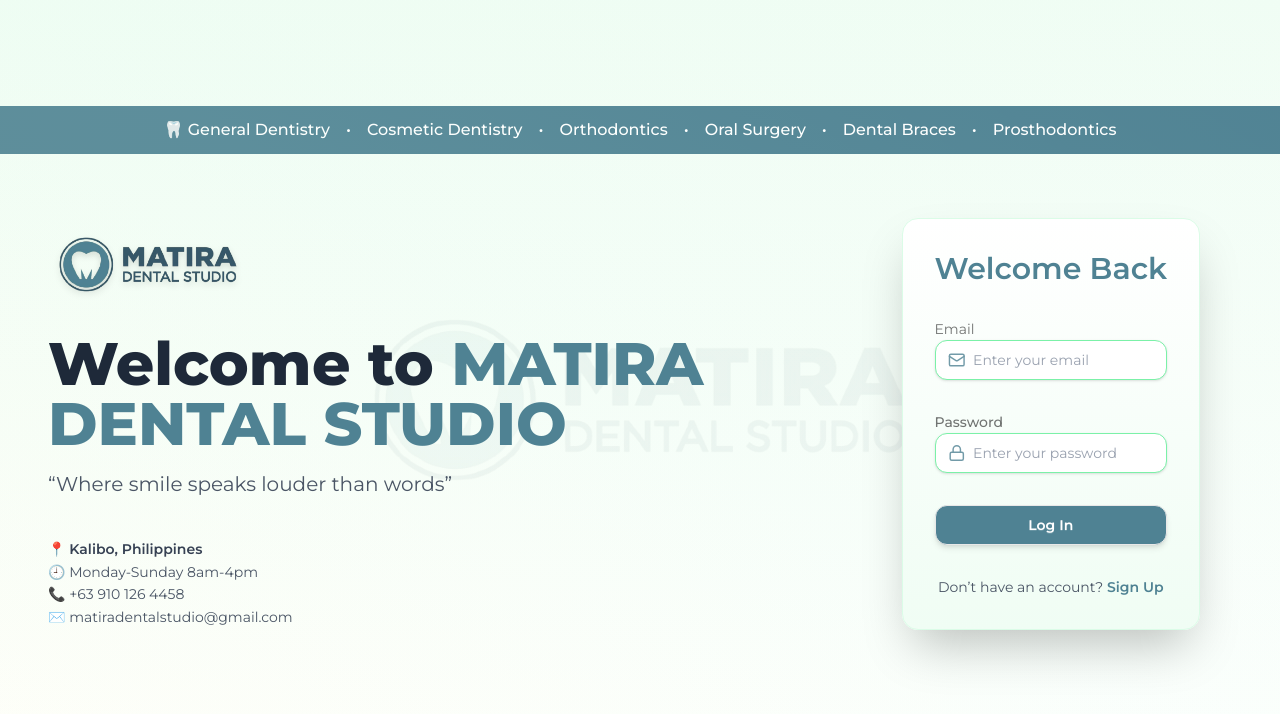
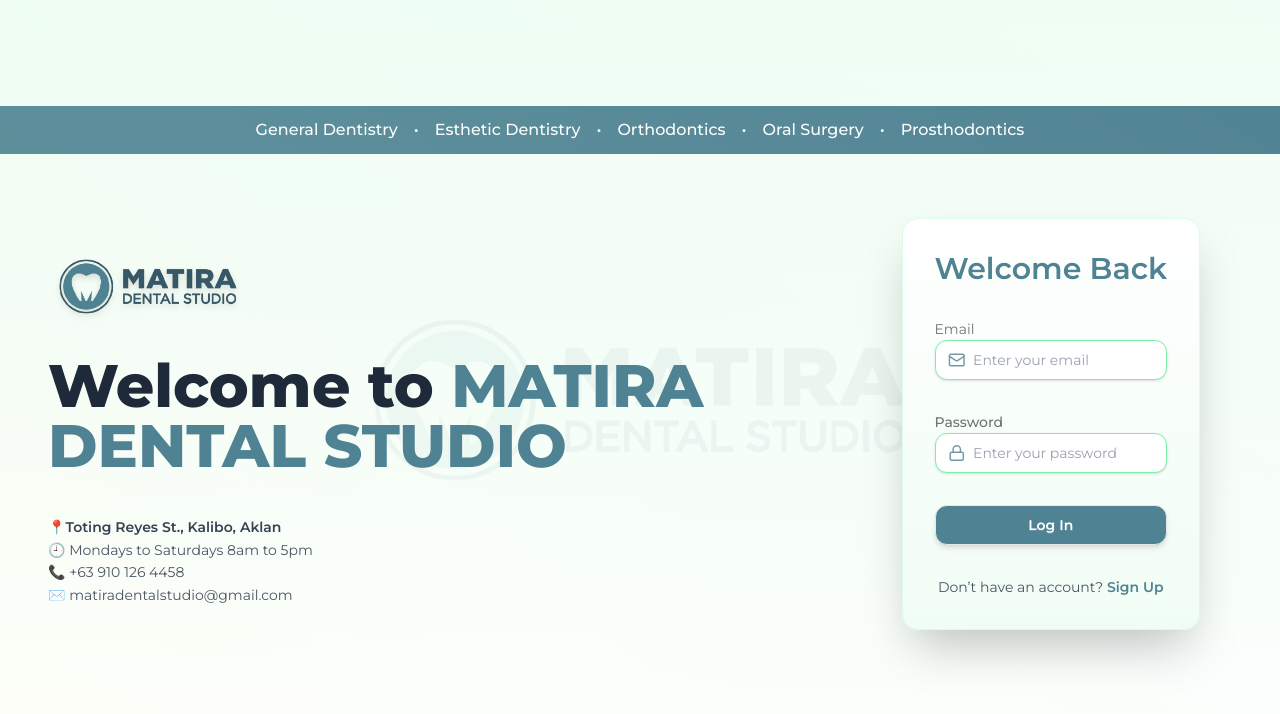
Before and after one commit to Noah202226/matira-dental-studio, a Next.js app: page / in a window 1280 px wide. Shown: the top 714 px of the page. Built offline with nearby package versions, Linux system fonts and the light colour scheme; no server answers.

Commit message:
change homepage clinic request

```diff
--- a/app/components/landing/Hero.jsx
+++ b/app/components/landing/Hero.jsx
@@ -36,15 +36,15 @@ export default function Hero() {
     <section className="relative min-h-screen flex flex-col items-center justify-center bg-gradient-to-b from-green-50 to-white overflow-hidden">
       {/* Floating Top Bar */}
       <div className="w-full h-full bg-[var(--theme-color)] text-white py-3 px-6 text-center text-sm md:text-base font-medium flex flex-wrap justify-center gap-x-4">
-        <span>🦷 General Dentistry</span>
+        <span>General Dentistry</span>
         <span>•</span>
-        <span>Cosmetic Dentistry</span>
+        <span>Esthetic Dentistry</span>
         <span>•</span>
         <span>Orthodontics</span>
         <span>•</span>
         <span>Oral Surgery</span>
-        <span>•</span>
-        <span>Dental Braces</span>
+        {/* <span>•</span>
+        <span>Dental Braces</span> */}
         <span>•</span>
         <span>Prosthodontics</span>
       </div>
@@ -83,14 +83,14 @@ export default function Hero() {
           </motion.h1>
 
           {/* Subtext */}
-          <motion.p
+          {/* <motion.p
             className="mt-4 text-lg md:text-xl text-gray-600 max-w-xl"
             initial={{ opacity: 0, y: 20 }}
             animate={{ opacity: 1, y: 0 }}
             transition={{ delay: 0.2, duration: 0.6 }}
           >
             “Where smile speaks louder than words”
-          </motion.p>
+          </motion.p> */}
 
           {/* Clinic Info */}
           <motion.div
@@ -100,9 +100,9 @@ export default function Hero() {
             transition={{ delay: 0.8, duration: 0.6 }}
           >
             <p className="font-semibold text-gray-700">
-              📍 Kalibo, Philippines
+              📍Toting Reyes St., Kalibo, Aklan
             </p>
-            <p>🕘 Monday-Sunday 8am-4pm</p>
+            <p>🕘 Mondays to Saturdays 8am to 5pm</p>
             <p>📞 +63 910 126 4458</p>
             <p>✉️ matiradentalstudio@gmail.com</p>
           </motion.div>
```
